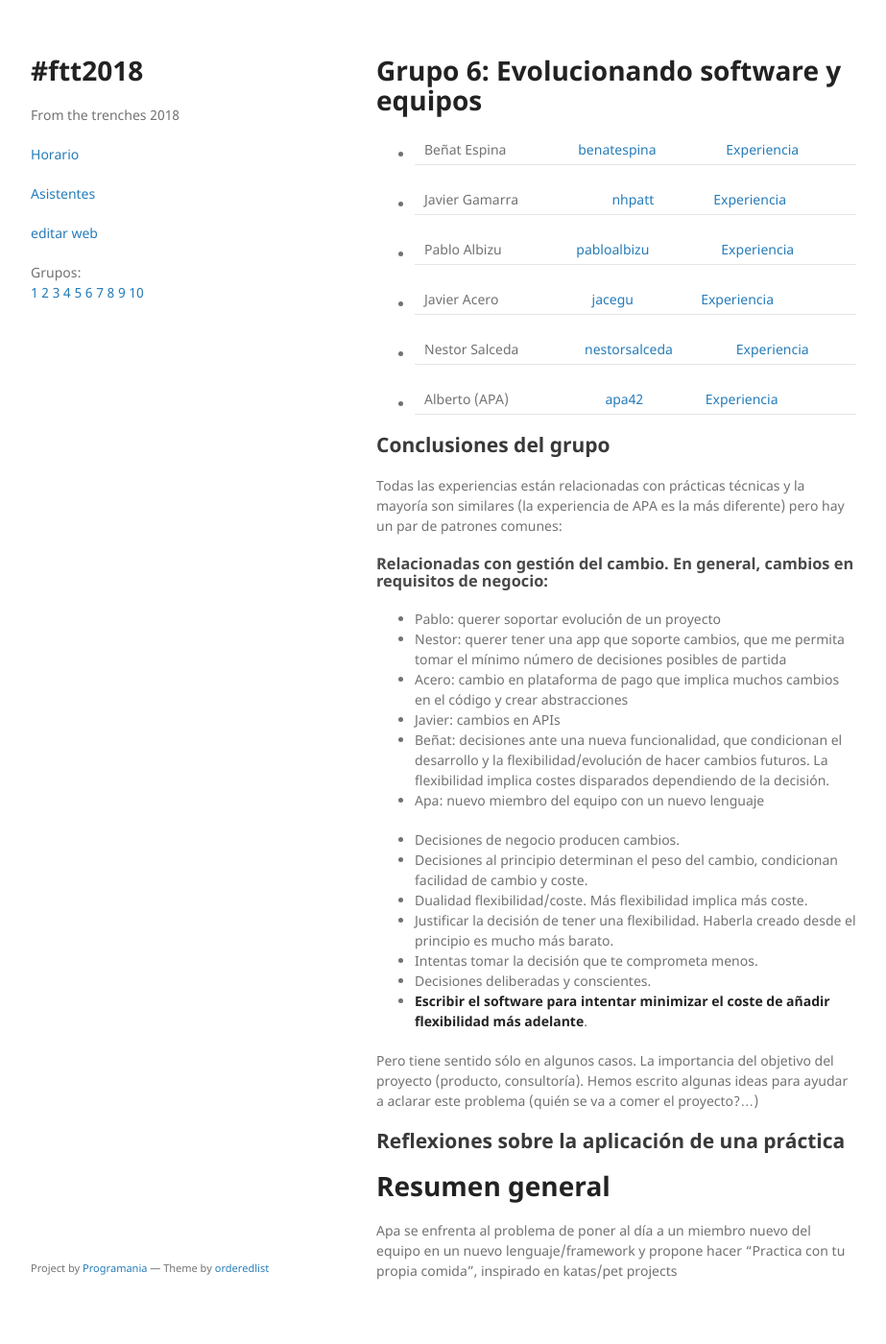
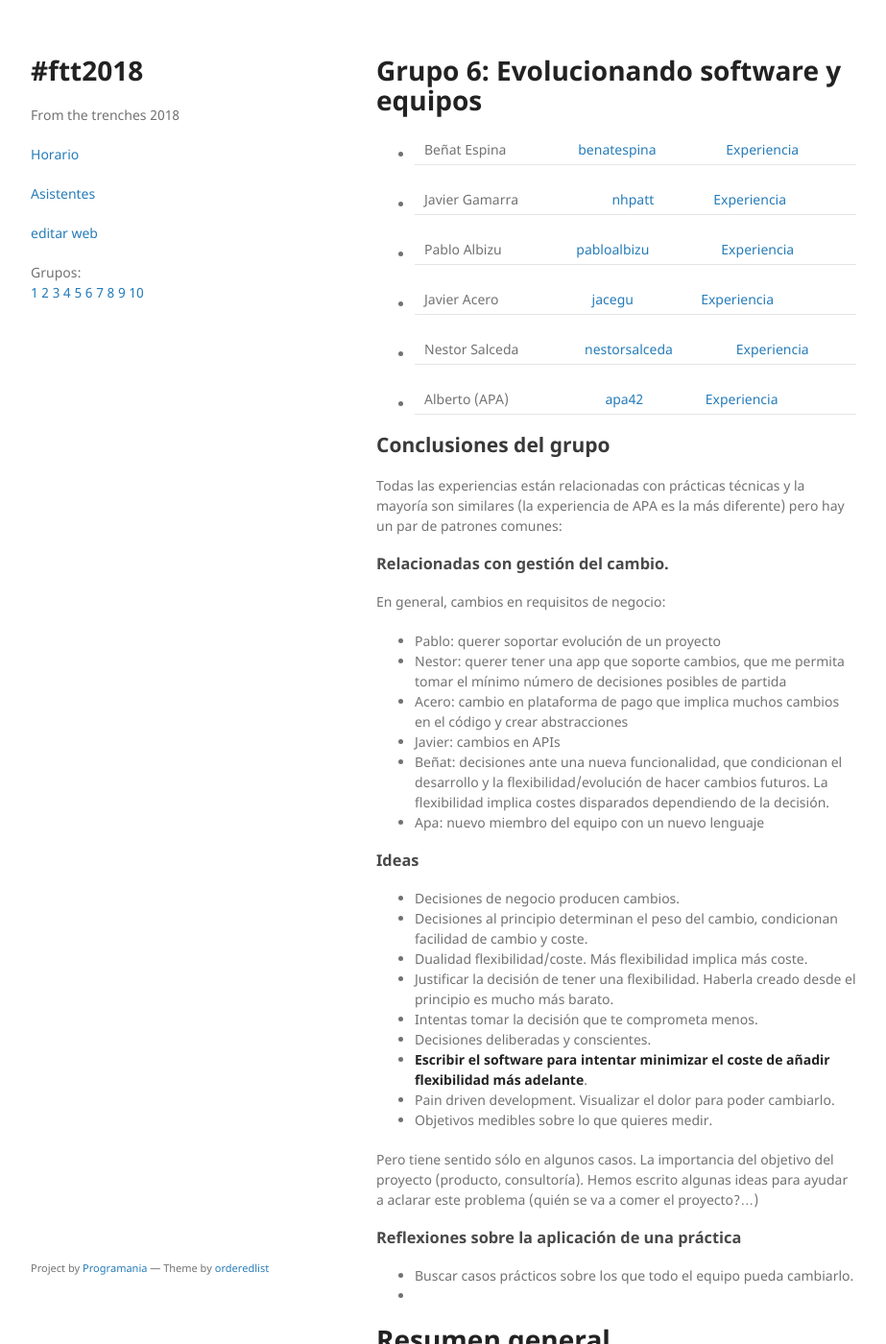
Before and after one commit to xala3pa/ftt2018, a Jekyll site: the page built from asistentes-grupos/grupo6.md, in a window 1280 px wide and 1400 px high. Shown: the whole window at 96% size, without its empty margins (178-1101 px from the left). Built offline with Jekyll 4.4.1, drawn with Linux system fonts in a browser that asks for light colours; our own code applies the rules of GitHub Pages for plain Markdown files.

Commit message:
Update grupo6.md

```diff
--- a/asistentes-grupos/grupo6.md
+++ b/asistentes-grupos/grupo6.md
@@ -11,7 +11,9 @@
 
 Todas las experiencias están relacionadas con prácticas técnicas y la mayoría son similares (la experiencia de APA es la más diferente) pero hay un par de patrones comunes:
 
-### Relacionadas con gestión del cambio. En general, cambios en requisitos de negocio:
+### Relacionadas con gestión del cambio.
+
+En general, cambios en requisitos de negocio:
 
 * Pablo: querer soportar evolución de un proyecto
 * Nestor: querer tener una app que soporte cambios, que me permita tomar el mínimo número de decisiones posibles de partida
@@ -20,6 +22,8 @@ Todas las experiencias están relacionadas con prácticas técnicas y la mayorí
 * Beñat: decisiones ante una nueva funcionalidad, que condicionan el desarrollo y la flexibilidad/evolución de hacer cambios futuros. La flexibilidad implica costes disparados dependiendo de la decisión.
 * Apa: nuevo miembro del equipo con un nuevo lenguaje
 
+### Ideas
+
 * Decisiones de negocio producen cambios.
 * Decisiones al principio determinan el peso del cambio, condicionan facilidad de cambio y coste.
 * Dualidad flexibilidad/coste. Más flexibilidad implica más coste.
@@ -27,10 +31,15 @@ Todas las experiencias están relacionadas con prácticas técnicas y la mayorí
 * Intentas tomar la decisión que te comprometa menos.
 * Decisiones deliberadas y conscientes.
 * **Escribir el software para intentar minimizar el coste de añadir flexibilidad más adelante**.
+* Pain driven development. Visualizar el dolor para poder cambiarlo.
+* Objetivos medibles sobre lo que quieres medir.
 
 Pero tiene sentido sólo en algunos casos. La importancia del objetivo del proyecto (producto, consultoría). Hemos escrito algunas ideas para ayudar a aclarar este problema (quién se va a comer el proyecto?...)
 
-## Reflexiones sobre la aplicación de una práctica
+### Reflexiones sobre la aplicación de una práctica
+
+* Buscar casos prácticos sobre los que todo el equipo pueda cambiarlo.
+* <TODO>
 
 # Resumen general
 
```
